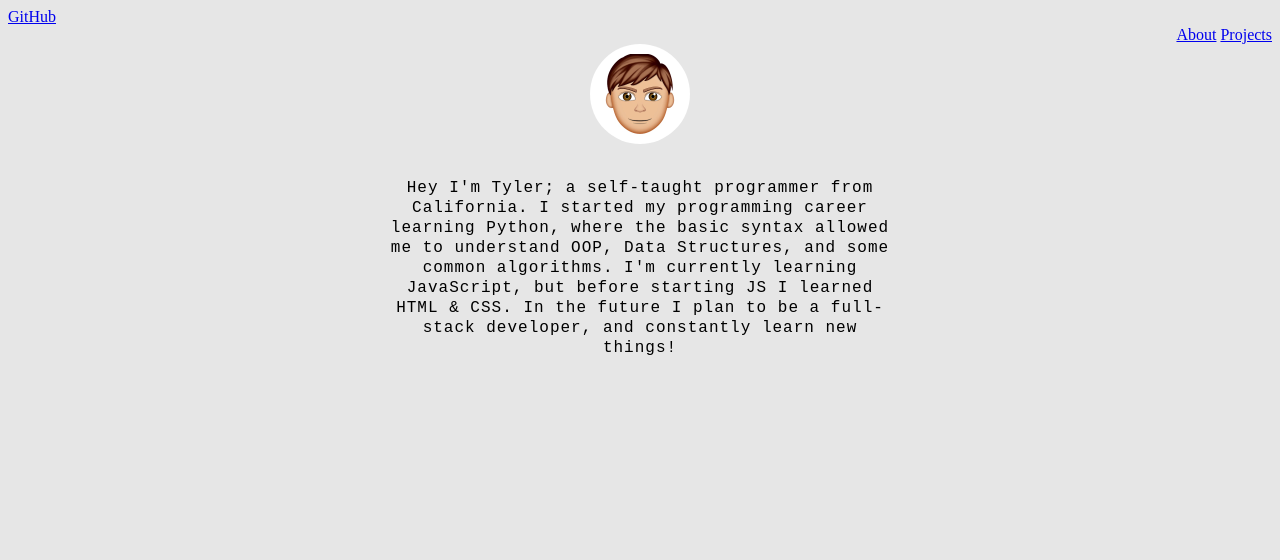
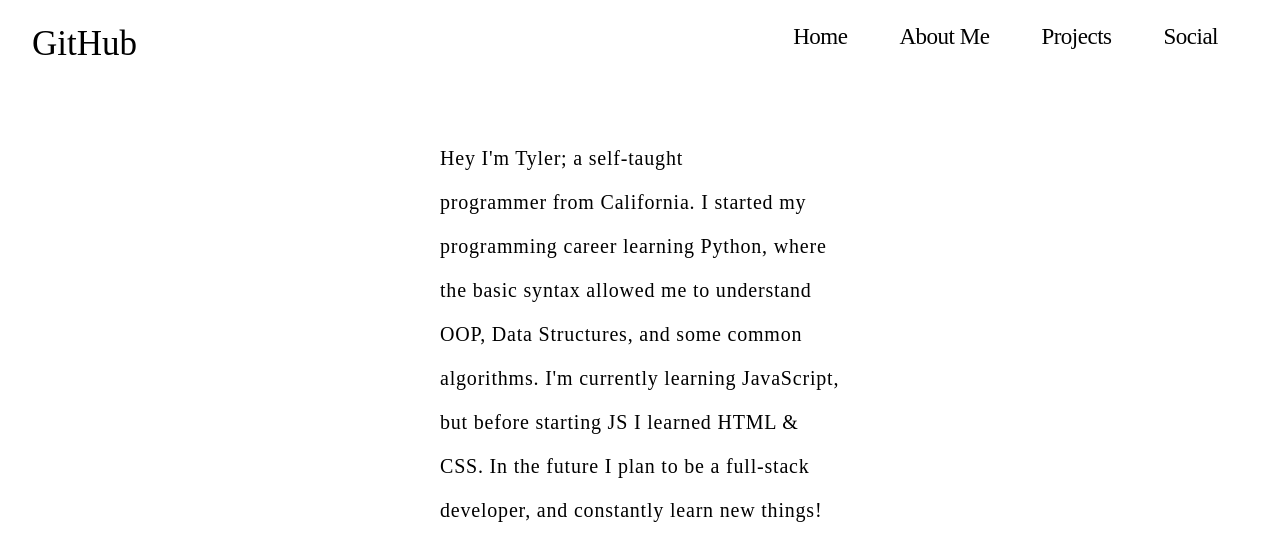
Before and after one commit to 21x37/PortfolioWebsite, a plain HTML site: page index.html in a window 1280 px wide. Drawn offline with Linux system fonts and the light colour scheme.

Commit message:
Revamp: Nav Bar, Removed Avi

```diff
--- a/assets/style.css
+++ b/assets/style.css
@@ -1,29 +1,103 @@
-html, body{
-    font-size: 16px;
-    color: #000000;
-    background-color: #e6e6e6
+* {
+    box-sizing: border-box;
+}
+
+html {
+    margin: 0;
+    padding: 0;
+    width: 100%;
+    height: 100vh;
+}
+
+body {
+    margin: 0;
+    padding: 0;
+    width: 100%;
+    height: 100vh;
+    font-family: Poppins;
+    font-weight: 400;
+    background: url();
+    background-position: center;
+    background-size: cover;
+}
+
+nav {
+    padding: 8px;
+}
+
+.github {
+    float: left;
+    padding: 8px;
+    margin-left: 16px;
+    margin-top: 8px;
+}
+
+.github a {
+    color: #000;
+    font-weight: 300;
+    font-size: 35px;
+    letter-spacing: 0px;
+    text-decoration: none;
+}
+
+nav ul {
+    float: right;
+    margin-right: 30px;
+}
+
+nav ul li {
+    display: inline-block;
 
 }
-.avatar {
-    display: block;
-    margin-left: auto;
-    margin-right: auto;
-    border-radius: 50%;
-}
-.description {
-    text-align: center;
-    font-family: monospace;
-    letter-spacing: 1px;
-    line-height: 20px;
-}
-.left-nav{
-    top: 5%;
+
+nav ul li:not(:first-child) {
+    margin-left: 48px;
 }
 
-.right-nav {
-    top: 0;
-    text-align: end
+nav ul li:last-child {
+    margin-right: 24px;
 }
-.bottom-half {
-    background:#e6e6e6ce;
+
+nav ul li a {
+    display: inline-block;
+    outline: none;
+    color: #000;
+    text-decoration: none;
+    font-size: 23px;
+    letter-spacing: -.5px;
+    font-weight: 100;
 }
+
+.hidden {
+    display: none;
+}
+
+.desc {
+    width: 400px;
+    height: 400px;
+    margin: 0 auto;
+    text-align: left;
+    line-height: 2.75rem;
+    position: relative;
+    top: 100px;
+}
+
+.info {
+    font-weight: 100px;
+    font-size: 20px;
+    letter-spacing: 0.05rem;
+}
+
+.palmtree {
+    display: none;
+    width: 0px;
+    height: 0px;
+    position: relative;
+    top: 450px;
+    left: 600px;
+}
+@media screen and (max-width: 1920px) {
+    .palmtree {
+        opacity: 0;
+    }
+}
--- a/index.html
+++ b/index.html
@@ -1,43 +1,40 @@
 <!DOCTYPE html>
 <html>
     <head>
-        <title>Portfolio</title>
-        <link rel='stylesheet' type='text/css' href='assets/style.css'>
+        <title>TM | Portfolio</title>
+        <link rel='stylesheet' href='assets/style.css'>
     </head>
     <body>
-        <!-- Navigation -->
+        <div class='container'>
             <nav>
-            <div class='left-nav'>
-            <a href='https://github.com/21x37' class='nav-item'>
-                <span class='icon'>
-                    <i class='github'></i>
-                </span>
-                    GitHub
-            </a>
-            <!-- More Socials Possibly-->
-
+                <input type='checkbox' id='nav' class='hidden'>
+                <label for='nav' class='nav-btn'>
+                    <i></i>
+                    <i></i>
+                    <i></i>
+                </label>
+                <div class='github'>
+                    <a href='https://github.com/21x37' target='_blank'>GitHub</a>
                 </div>
-            <div class='right-nav'>
-                <a class='nav-item' href='#about'>About</a>
-                <a class='nav-item' href='#projects'>Projects</a>
+                <div class='nav-wrapper'>
+                    <ul>
+                        <li><a href='#'>Home</a></li>
+                        <li><a href='#'>About Me</a></li>
+                        <li><a href='#'>Projects</a></li>
+                        <li><a href='#'>Social</a></li>
+                    </ul>
                 </div>
             </nav>
-        <section id='about' class='section1'>
-            <div class='text-centered'>
-                <img class='avatar' src='assets/EmojiMe.jpg' width='100px' height='100px'>
-
         </div>
-            <div class='container'></br>
-                <p class='description'>
-                    Hey I'm Tyler; a self-taught programmer from <br> California. I started my programming career <br> learning Python, where the basic syntax allowed <br> me to understand OOP, Data Structures, and some <br> common algorithms. I'm currently learning <br> JavaScript, but before starting JS I learned <br> HTML & CSS. In the future I plan to be a full- <br> stack developer, and constantly learn new <br> things!
+        <div class='img-desc'>
+            <div class='palmtree'>
+                <img class='tree' src='palmtree1.png'>
+            </div>
+            <div class='desc'>
+                <p class='info'>
+                    Hey I'm Tyler; a self-taught programmer from California. I started my programming career learning Python, where the basic syntax allowed me to understand OOP, Data Structures, and some common algorithms. I'm currently learning JavaScript, but before starting JS I learned HTML & CSS. In the future I plan to be a full-stack developer, and constantly learn new things!
                 </p>
-
             </div>
-            <div class='bottom-half'>
-
-
         </div>
-
-       </section>
     </body>
 </html>
```
Also changed, not shown: assets/palmtree1.png (added). Lines whose indentation alone changed are shown as unchanged.
